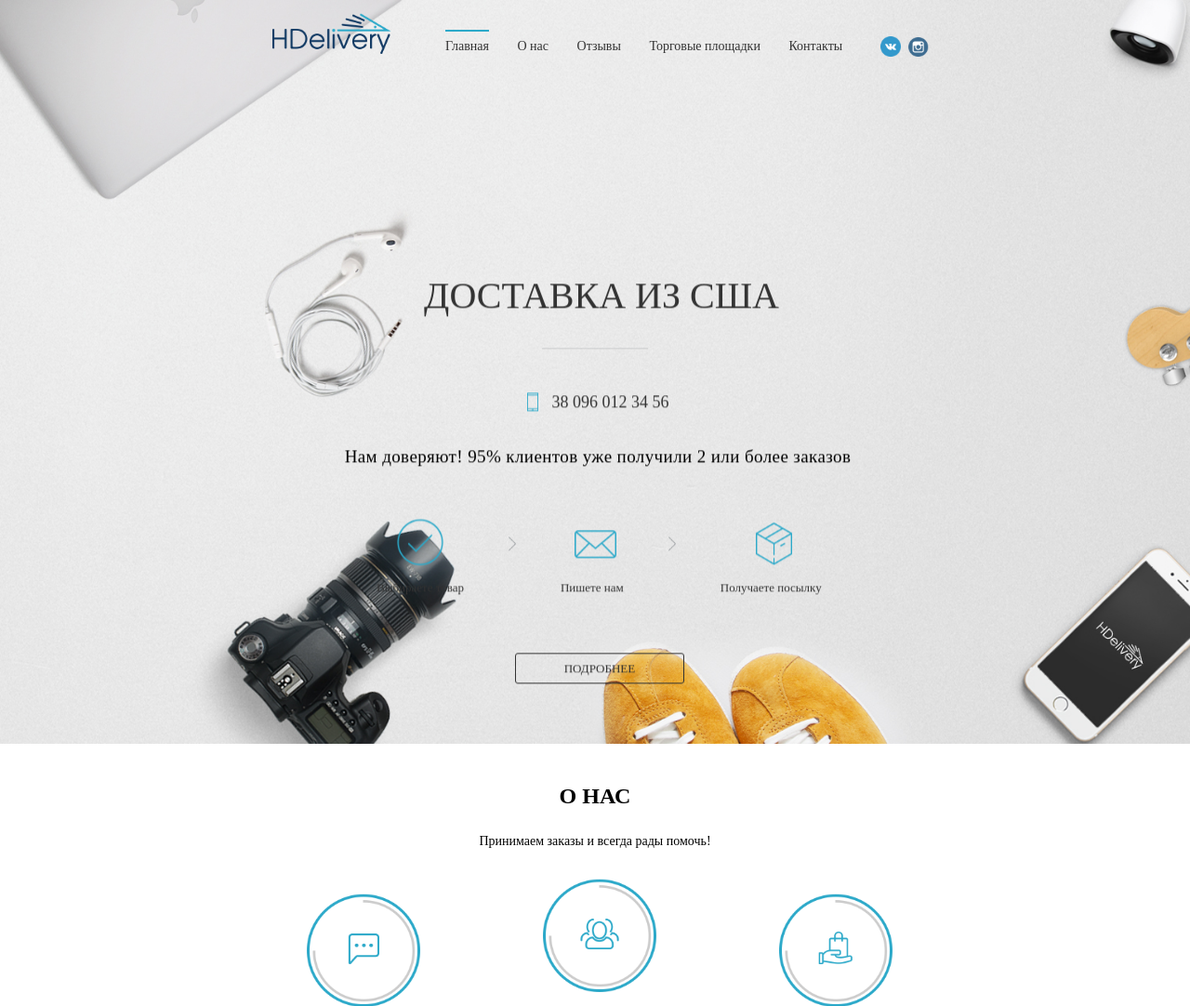
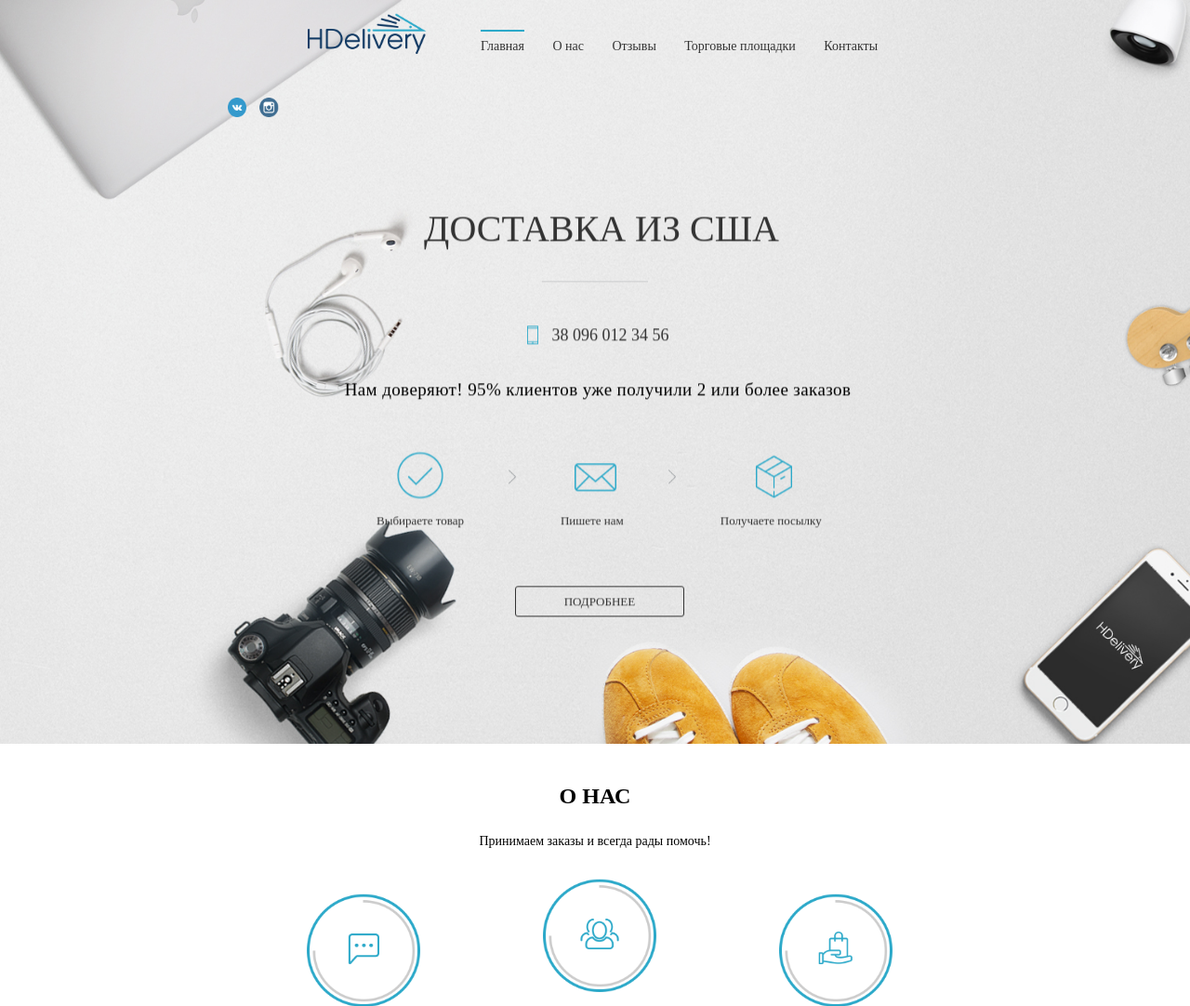
Before and after one commit to tony-blackie/h-delivery, a PHP site: page / in a window 1280 px wide. Shown: the top 1082 px of the page at 93% size. Run offline with PHP 8.4, Linux system fonts and the light colour scheme; some libraries are stand-ins or nearby versions.

Commit message:
Refactored header widths to be in %

```diff
--- a/index.css
+++ b/index.css
@@ -8,26 +8,28 @@
 
 .header {
   margin: 0 auto;
-  width: 900px; }
+  width: 62.63048%; }
   .header__logo-link {
     display: inline-block;
     text-decoration: none;
-    margin: 0 0 0 103px; }
+    margin-left: 11.44444%; }
   .header__logo {
     display: inline-block;
     margin: 11px 0 0 0;
     width: 128px; }
   .header__social {
     display: inline-block;
-    margin: 22px 0 0 6px;
+    margin-top: 22px;
+    margin-left: 0.66667%;
     vertical-align: top; }
   .header__social-item {
     display: inline-block;
     text-decoration: none;
     margin: 0; }
   .header__social-item-img {
-    width: 22px;
-    margin: 17px 0 0 4px; }
+    width: 68.75%;
+    margin-top: 17px;
+    margin-left: 0.44444%; }
 
 .nav {
   display: inline-block;
@@ -53,7 +55,7 @@
 .landing-text {
   margin: 0 auto;
   position: relative;
-  top: 50%;
+  top: 33%;
   transform: translateY(-50%); }
 
 .title {
--- a/index.sass
+++ b/index.sass
@@ -8,26 +8,28 @@
 
 .header
   margin: 0 auto
-  width: 900px
+  width: 62.630480167015% //900px / 1437px
   &__logo-link
     display: inline-block
     text-decoration: none
-    margin: 0 0 0 103px
+    margin-left: 11.444444444444% // 103px / 900px
   &__logo
     display: inline-block
     margin: 11px 0 0 0
-    width: 128px
+    width: 128px // TODO: svg!
   &__social
     display: inline-block
-    margin: 22px 0 0 6px
+    margin-top: 22px
+    margin-left: 0.666666666667% // 6px / 900px
     vertical-align: top
   &__social-item
     display: inline-block
     text-decoration: none
     margin: 0
   &__social-item-img
-    width: 22px
-    margin: 17px 0 0 4px
+    width: 68.75% // 22px / 33px
+    margin-top: 17px
+    margin-left: 0.444444444444% // 4px / 900px
 
 
 .nav
@@ -53,7 +55,7 @@
 .landing-text
   margin: 0 auto
   position: relative
-  top: 50%
+  top: 33%
   transform: translateY(-50%)
 
 .title
```
Also changed, not shown: 1 other file.
